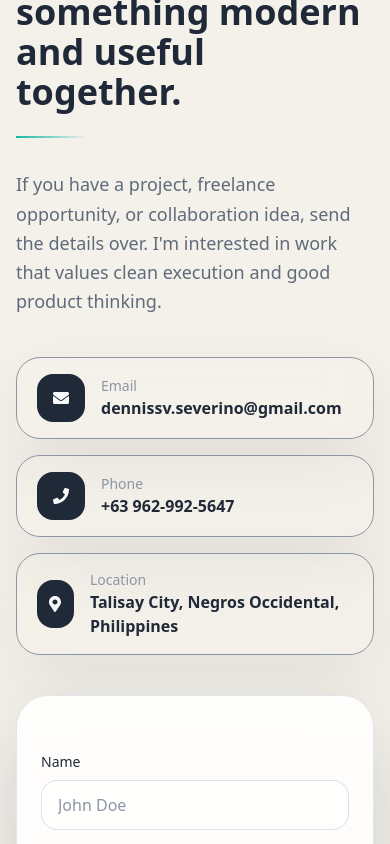
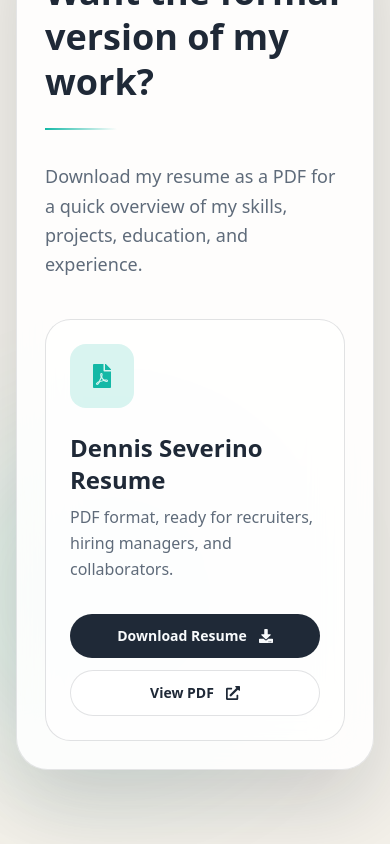
Before and after one commit to dennisseverino/My_Portfolio, a React (Vite) app: page / in a window 390 px wide. Shown: the part 7240-8084 px from the top of the page. Built offline with nearby package versions, Linux system fonts and the light colour scheme.

Commit message:
Added resume section

```diff
--- a/src/components/Navbar.tsx
+++ b/src/components/Navbar.tsx
@@ -13,6 +13,7 @@ const navItems = [
   { to: "about", label: "About" },
   { to: "skills", label: "Skills" },
   { to: "projects", label: "Projects" },
+  { to: "resume", label: "Resume" },
   { to: "contact", label: "Contact" },
 ];
 
--- /dev/null
+++ b/src/components/Resume.tsx
@@ -0,0 +1,73 @@
+import { motion } from "framer-motion";
+import { FaDownload, FaExternalLinkAlt, FaFilePdf } from "react-icons/fa";
+import resumePath from "../resume/my resume.pdf";
+
+export default function Resume() {
+  return (
+    <section
+      id="resume"
+      className="section-shell px-4 py-24 text-[var(--page-text)] md:px-8 lg:px-12"
+    >
+      <div className="mx-auto max-w-7xl">
+        <motion.div
+          initial={{ opacity: 0, y: 32 }}
+          whileInView={{ opacity: 1, y: 0 }}
+          viewport={{ once: true, amount: 0.3 }}
+          transition={{ duration: 0.7 }}
+          className="glass-panel-strong overflow-hidden rounded-[2rem] p-7 md:p-10"
+        >
+          <div className="grid gap-10 lg:grid-cols-[0.9fr_1.1fr] lg:items-center">
+            <div>
+              <p className="section-kicker">Resume</p>
+              <h2 className="mt-5 max-w-xl text-4xl font-semibold leading-tight md:text-5xl">
+                Want the formal version of my work?
+              </h2>
+              <div className="section-rule mt-6"></div>
+              <p className="mt-8 max-w-xl text-lg leading-relaxed text-[var(--page-muted)]">
+                Download my resume as a PDF for a quick overview of my skills,
+                projects, education, and experience.
+              </p>
+            </div>
+
+            <div className="rounded-[1.6rem] border border-[var(--page-border-soft)] bg-[var(--card-bg)] p-6 md:p-8">
+              <div className="flex flex-col gap-6 sm:flex-row sm:items-center">
+                <div className="flex h-16 w-16 shrink-0 items-center justify-center rounded-2xl bg-[var(--accent-soft)] text-2xl text-[var(--accent)]">
+                  <FaFilePdf />
+                </div>
+                <div>
+                  <h3 className="text-2xl font-semibold">
+                    Dennis Severino Resume
+                  </h3>
+                  <p className="mt-2 leading-relaxed text-[var(--page-muted)]">
+                    PDF format, ready for recruiters, hiring managers, and
+                    collaborators.
+                  </p>
+                </div>
+              </div>
+
+              <div className="mt-8 flex flex-col gap-3 sm:flex-row">
+                <a
+                  href={resumePath}
+                  download
+                  className="inline-flex items-center justify-center gap-3 rounded-full bg-[var(--button-primary-bg)] px-6 py-3 text-sm font-semibold text-[var(--button-primary-text)] shadow-[var(--shadow-soft)] hover:bg-[var(--button-primary-hover)]"
+                >
+                  Download Resume
+                  <FaDownload />
+                </a>
+                <a
+                  href={resumePath}
+                  target="_blank"
+                  rel="noopener noreferrer"
+                  className="inline-flex items-center justify-center gap-3 rounded-full border border-[var(--page-border-soft)] bg-[var(--card-bg-strong)] px-6 py-3 text-sm font-semibold text-[var(--page-text)] hover:border-[var(--accent)] hover:text-[var(--accent)]"
+                >
+                  View PDF
+                  <FaExternalLinkAlt />
+                </a>
+              </div>
+            </div>
+          </div>
+        </motion.div>
+      </div>
+    </section>
+  );
+}
--- a/src/pages/Home.tsx
+++ b/src/pages/Home.tsx
@@ -2,6 +2,7 @@ import Hero from "../components/Hero";
 import About from "../components/About";
 import Skills from "../components/Skills";
 import Projects from "../components/Projects";
+import Resume from "../components/Resume";
 import Contact from "../components/Contact";
 import Footer from "../components/Footer";
 import Navbar from "../components/Navbar";
@@ -19,6 +20,7 @@ export default function Home({ theme, onToggleTheme }: HomeProps) {
       <About />
       <Skills />
       <Projects />
+      <Resume />
       <Contact />
       <Footer />
     </main>
```
Also changed, not shown: 1 other file (tests, documents, lock files or other folders).
